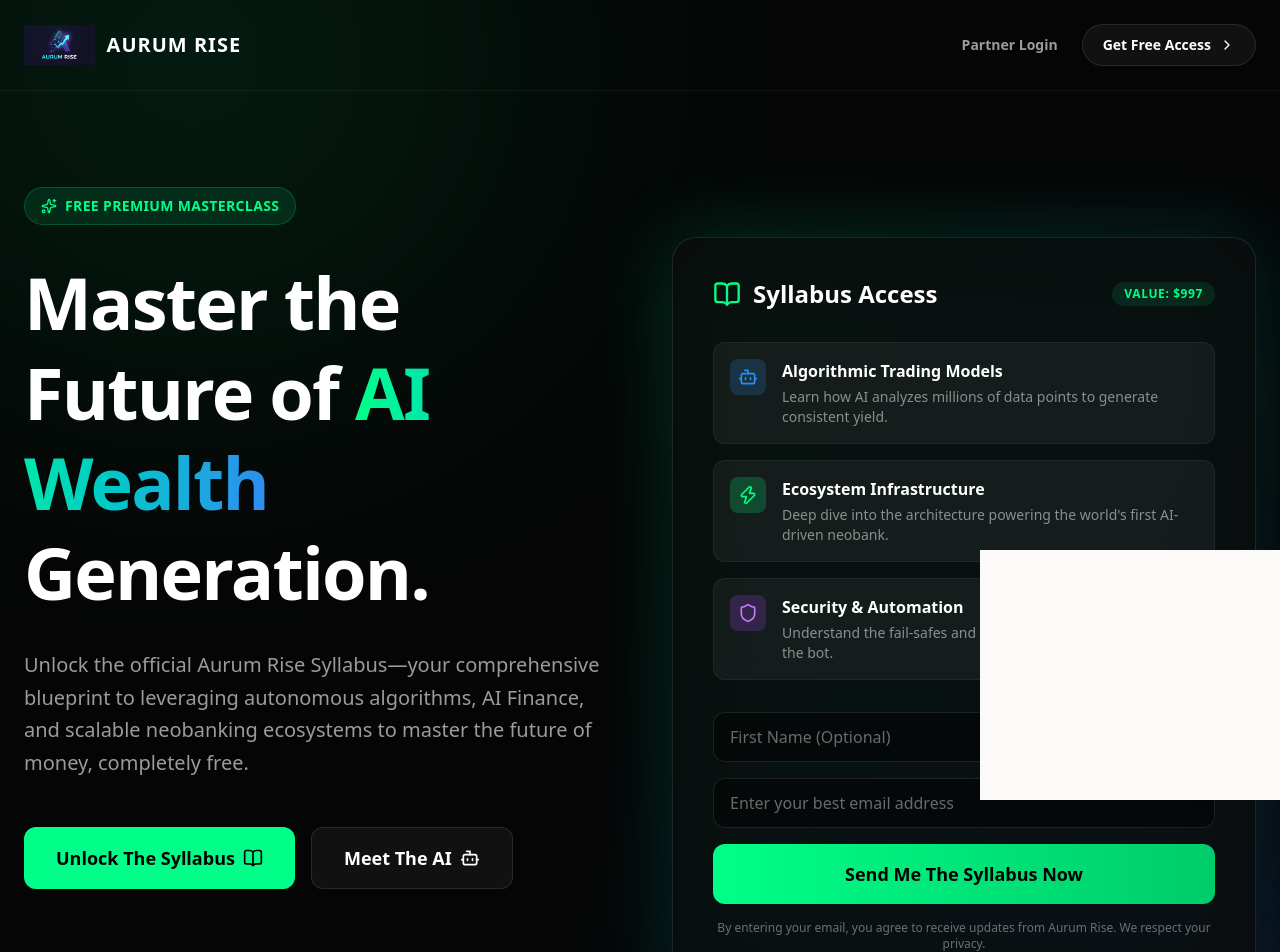
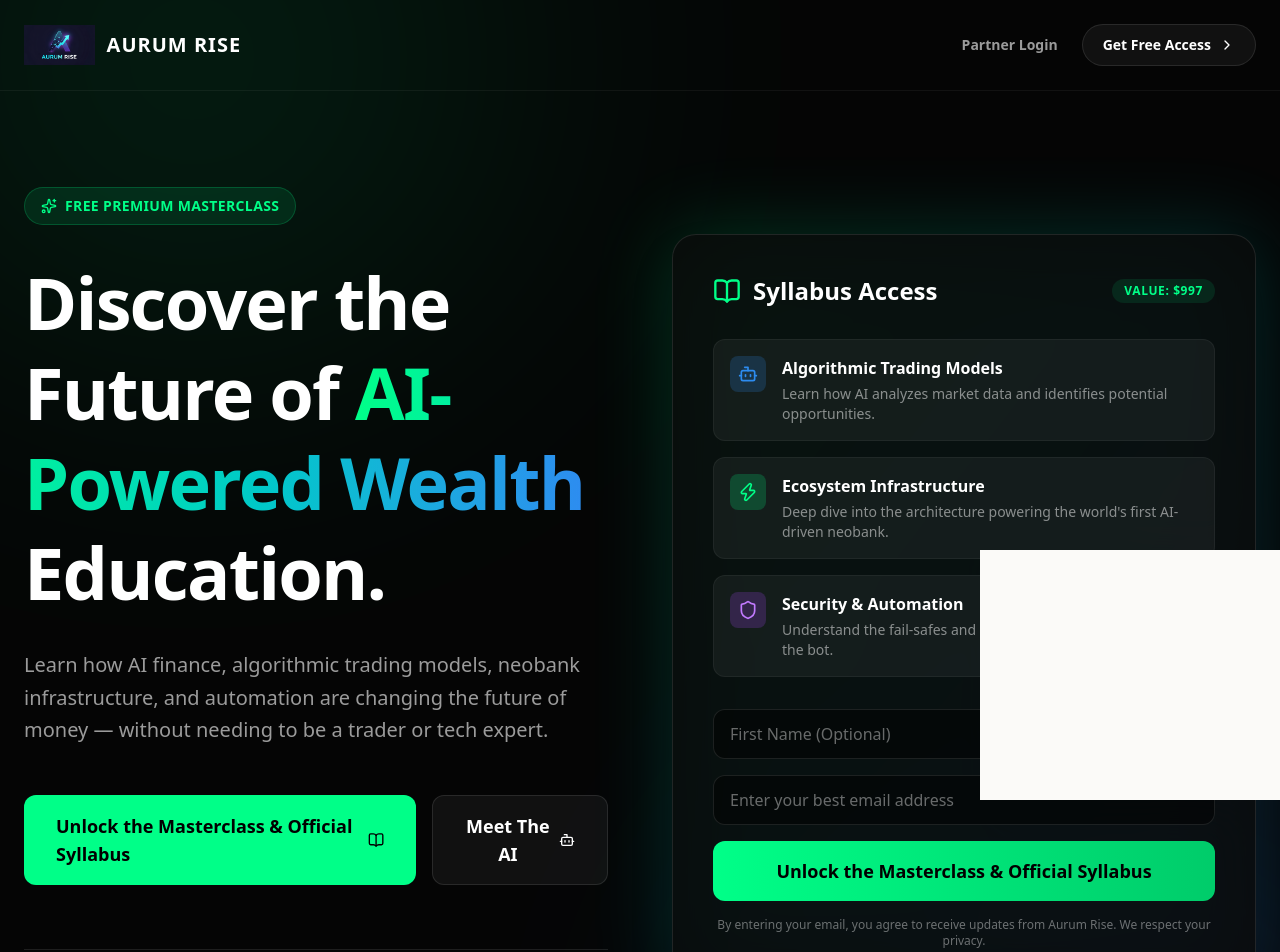
Before and after one commit to moabytemusic-code/welcometoaurum, a Next.js app: page / in a window 1280 px wide. Shown: the top 952 px of the page. Built offline with nearby package versions, Linux system fonts and the light colour scheme.

Commit message:
Update home page copy

```diff
--- a/src/app/page.js
+++ b/src/app/page.js
@@ -46,16 +46,16 @@
             </div>
 
             <h1 className="text-5xl lg:text-7xl font-black leading-tight tracking-tight">
-              Master the Future of <span className="text-transparent bg-clip-text bg-gradient-to-r from-[#00ff88] to-[#2d8cf0]">AI Wealth</span> Generation.
+              Discover the Future of <span className="text-transparent bg-clip-text bg-gradient-to-r from-[#00ff88] to-[#2d8cf0]">AI-Powered Wealth</span> Education.
             </h1>
 
             <p className="text-lg lg:text-xl text-white/60 leading-relaxed max-w-xl">
-              Unlock the official Aurum Rise Syllabus—your comprehensive blueprint to leveraging autonomous algorithms, AI Finance, and scalable neobanking ecosystems to master the future of money, completely free.
+              Learn how AI finance, algorithmic trading models, neobank infrastructure, and automation are changing the future of money — without needing to be a trader or tech expert.
             </p>
 
             <div className="flex flex-col sm:flex-row gap-4 mt-4">
               <a href="#freemium" className="bg-[#00ff88] text-black font-black text-lg px-8 py-4 rounded-xl hover:scale-105 hover:shadow-[0_0_30px_rgba(0,255,136,0.3)] transition-all flex items-center justify-center gap-2">
-                Unlock The Syllabus <BookOpen size={20} />
+                Unlock the Masterclass & Official Syllabus <BookOpen size={20} />
               </a>
               <button
                 type="button"
@@ -100,7 +100,7 @@
                   <div className="bg-[#2d8cf0]/20 p-2 rounded-lg"><Bot className="text-[#2d8cf0]" size={20} /></div>
                   <div>
                     <h4 className="font-bold text-md">Algorithmic Trading Models</h4>
-                    <p className="text-sm text-white/50 mt-1">Learn how AI analyzes millions of data points to generate consistent yield.</p>
+                    <p className="text-sm text-white/50 mt-1">Learn how AI analyzes market data and identifies potential opportunities.</p>
                   </div>
                 </div>
                 <div className="flex items-start gap-4 p-4 rounded-xl bg-white/5 border border-white/5">
@@ -121,7 +121,7 @@
 
               {/* OptIn Component replaces static form */}
               <OptInForm
-                buttonText="Send Me The Syllabus Now"
+                buttonText="Unlock the Masterclass & Official Syllabus"
                 variant="syllabus-freemium"
                 redirectUrl="/thank-you-syllabus"
               />
```
